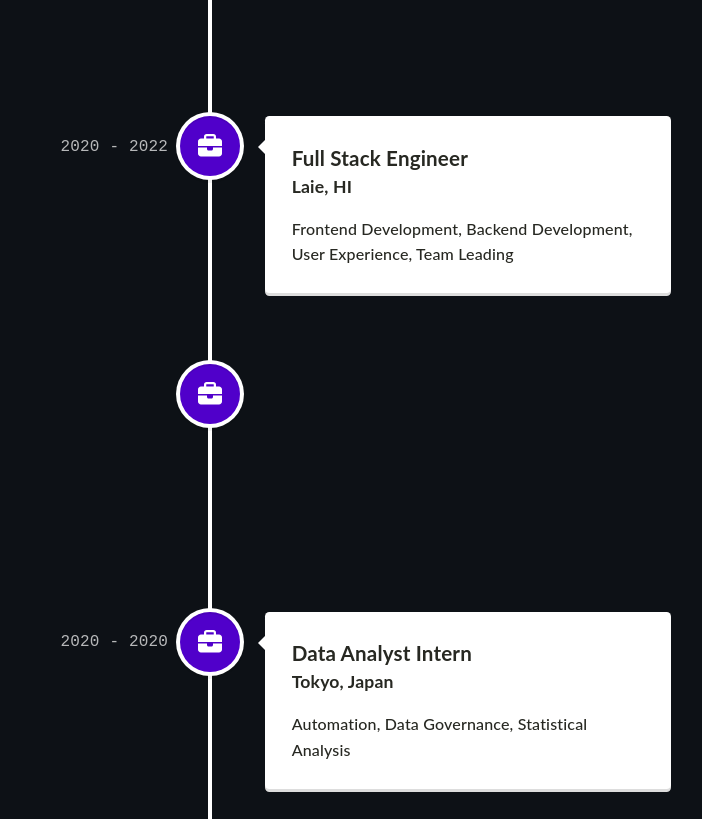
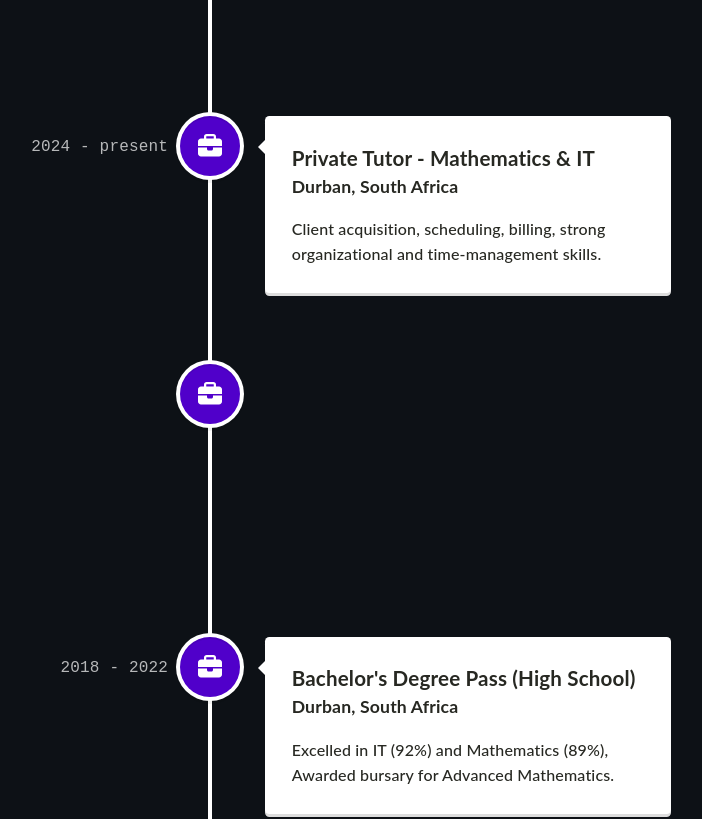
Before and after one commit to KgFix/Portfolio, a React (Create React App) app in the folder master/: page / in a window 1280 px wide. Shown: the part 1960-2779 px from the top of the page, without its empty margins (430-1132 px from the left). Built offline with nearby package versions, Linux system fonts and the light colour scheme.

Commit message:
timleine changed

```diff
--- a/master/src/components/Timeline.tsx
+++ b/master/src/components/Timeline.tsx
@@ -10,56 +10,56 @@ function Timeline() {
   return (
     <div id="history">
       <div className="items-container">
-        <h1>Career History</h1>
+        <h1>Career and Education</h1>
         <VerticalTimeline>
           <VerticalTimelineElement
             className="vertical-timeline-element--work"
             contentStyle={{ background: 'white', color: 'rgb(39, 40, 34)' }}
             contentArrowStyle={{ borderRight: '7px solid  white' }}
-            date="2022 - present"
+            date="2023 - present"
             iconStyle={{ background: '#5000ca', color: 'rgb(39, 40, 34)' }}
             icon={<FontAwesomeIcon icon={faBriefcase} />}
           >
-            <h3 className="vertical-timeline-element-title">Technology Consultant</h3>
-            <h4 className="vertical-timeline-element-subtitle">Dallas, TX</h4>
+            <h3 className="vertical-timeline-element-title">BSc Computer Science</h3>
+            <h4 className="vertical-timeline-element-subtitle">Durban, South Africa</h4>
             <p>
-              Full-stack Web Development, GenAI/LLM, Project Management, Business Development
+              Dean's Commendation, Databases/Programming, Data Structures, OOP, Advanced Programming.
             </p>
           </VerticalTimelineElement>
           <VerticalTimelineElement
             className="vertical-timeline-element--work"
-            date="2020 - 2022"
+            date="2024 - present"
             iconStyle={{ background: '#5000ca', color: 'rgb(39, 40, 34)' }}
             icon={<FontAwesomeIcon icon={faBriefcase} />}
           >
-            <h3 className="vertical-timeline-element-title">Full Stack Engineer</h3>
-            <h4 className="vertical-timeline-element-subtitle">Laie, HI</h4>
+            <h3 className="vertical-timeline-element-title">Private Tutor - Mathematics & IT</h3>
+            <h4 className="vertical-timeline-element-subtitle">Durban, South Africa</h4>
             <p>
-              Frontend Development, Backend Development, User Experience, Team Leading
+              Client acquisition, scheduling, billing, strong organizational and time-management skills.
             </p>
           </VerticalTimelineElement>
           <VerticalTimelineElement
             className="vertical-timeline-element--work"
-            date="2021 - 2021"
+            date="Dec 2024 - Feb 2025"
             iconStyle={{ background: '#5000ca', color: 'rgb(39, 40, 34)' }}
             icon={<FontAwesomeIcon icon={faBriefcase} />}
           >
-            <h3 className="vertical-timeline-element-title">Staff Engineer Intern</h3>
-            <h4 className="vertical-timeline-element-subtitle">Laie, HI</h4>
+            <h3 className="vertical-timeline-element-title">Seasonal Employee</h3>
+            <h4 className="vertical-timeline-element-subtitle">Durban, South Africa</h4>
             <p>
-              Full-stack Development, API Development, User Experience
+              Managed critical inventory, executed POS transactions, ensured 99%+ transaction accuracy.
             </p>
           </VerticalTimelineElement>
           <VerticalTimelineElement
             className="vertical-timeline-element--work"
-            date="2020 - 2020"
+            date="2018 - 2022"
             iconStyle={{ background: '#5000ca', color: 'rgb(39, 40, 34)' }}
             icon={<FontAwesomeIcon icon={faBriefcase} />}
           >
-            <h3 className="vertical-timeline-element-title">Data Analyst Intern</h3>
-            <h4 className="vertical-timeline-element-subtitle">Tokyo, Japan</h4>
+            <h3 className="vertical-timeline-element-title">Bachelor's Degree Pass (High School)</h3>
+            <h4 className="vertical-timeline-element-subtitle">Durban, South Africa</h4>
             <p>
-              Automation, Data Governance, Statistical Analysis
+              Excelled in IT (92%) and Mathematics (89%), Awarded bursary for Advanced Mathematics.
             </p>
           </VerticalTimelineElement>
         </VerticalTimeline>
```
